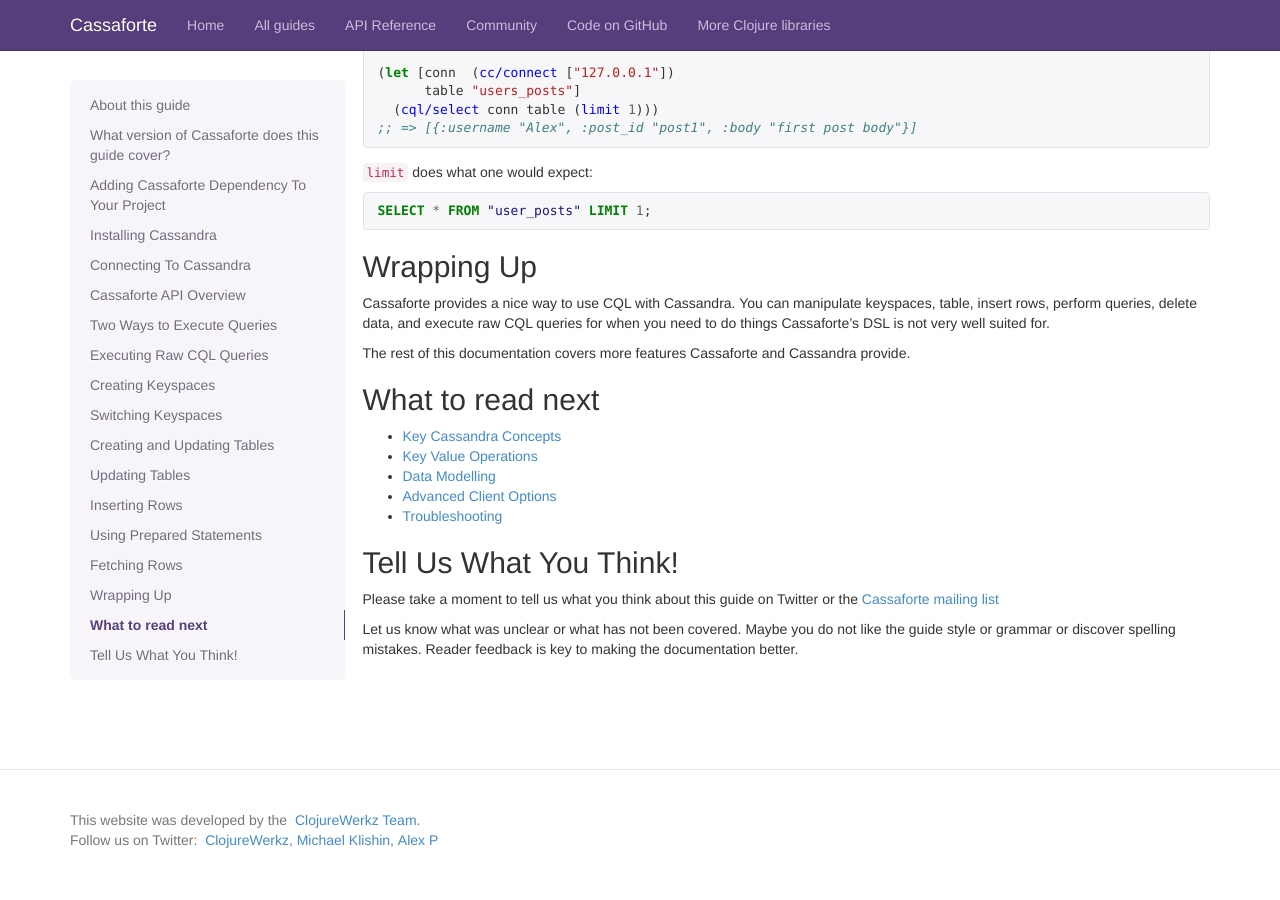
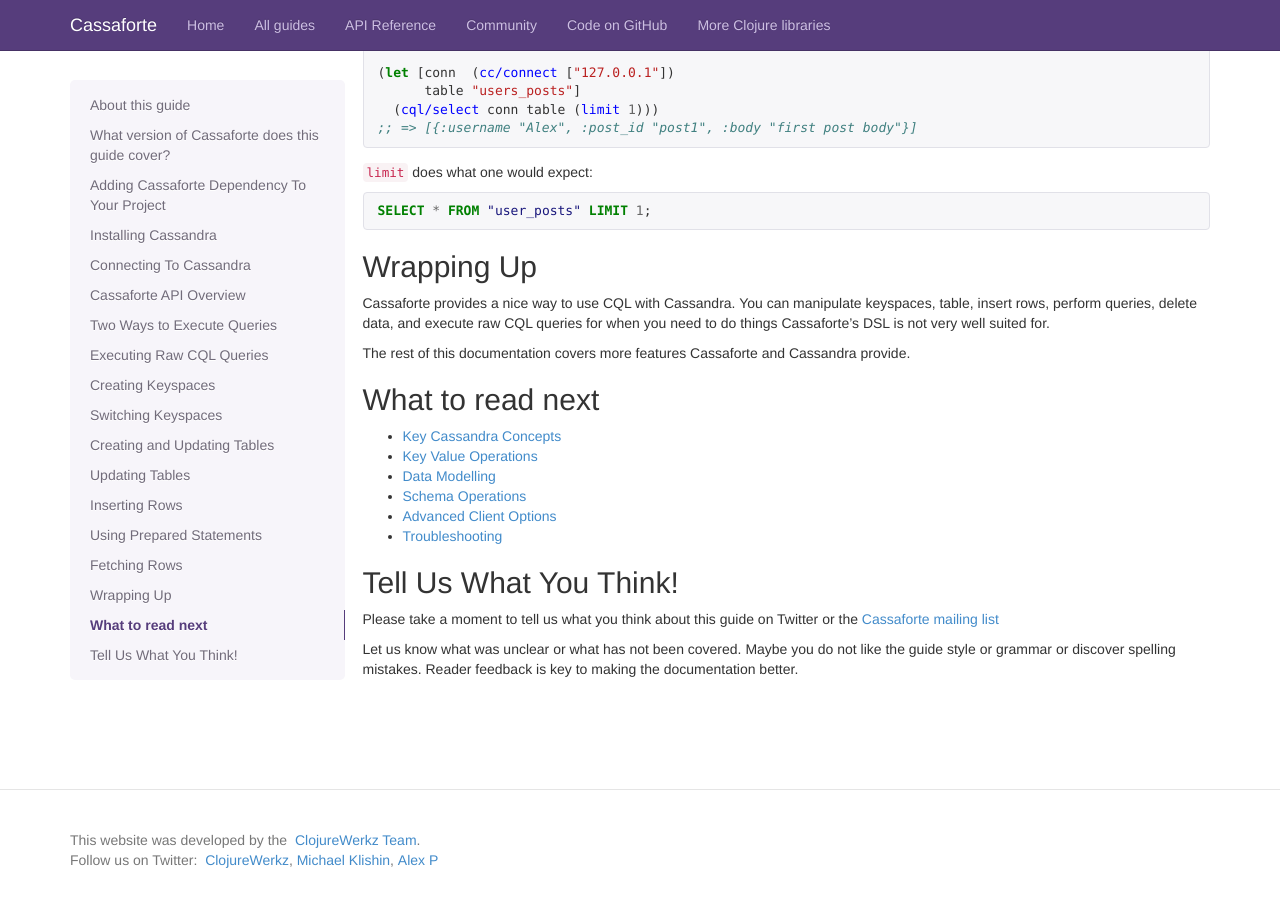
Before and after one commit to clojurewerkz/cassaforte.docs, a Jekyll site: the page built from articles/getting_started.md, in a window 1280 px wide and 900 px high, scrolled down 8654 px. Built offline with Jekyll 4.4.1, drawn with Linux system fonts in a browser that asks for light colours; some web fonts are replaced; Markdown is read by kramdown in place of the engine named in the settings.

Commit message:
List Schema Operations here

```diff
--- a/articles/getting_started.md
+++ b/articles/getting_started.md
@@ -598,5 +598,6 @@ Cassandra provide.
   * [Key Cassandra Concepts](/articles/cassandra_concepts.html)
   * [Key Value Operations](/articles/kv.html)
   * [Data Modelling](/articles/data_modelling.html)
+  * [Schema Operations](/articles/schema_operations.html)
   * [Advanced Client Options](/articles/advanced_client_options.html)
   * [Troubleshooting](/articles/troubleshooting.html)
```
